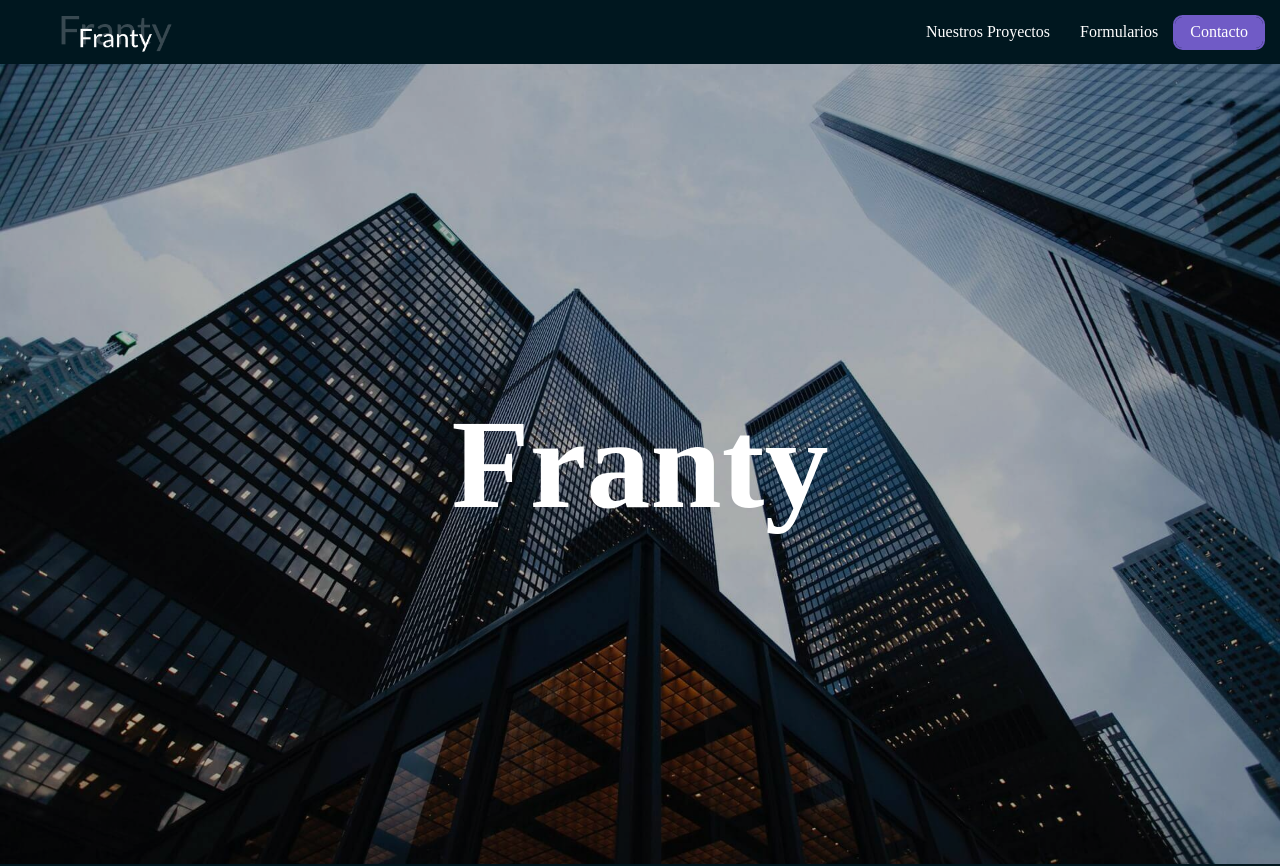
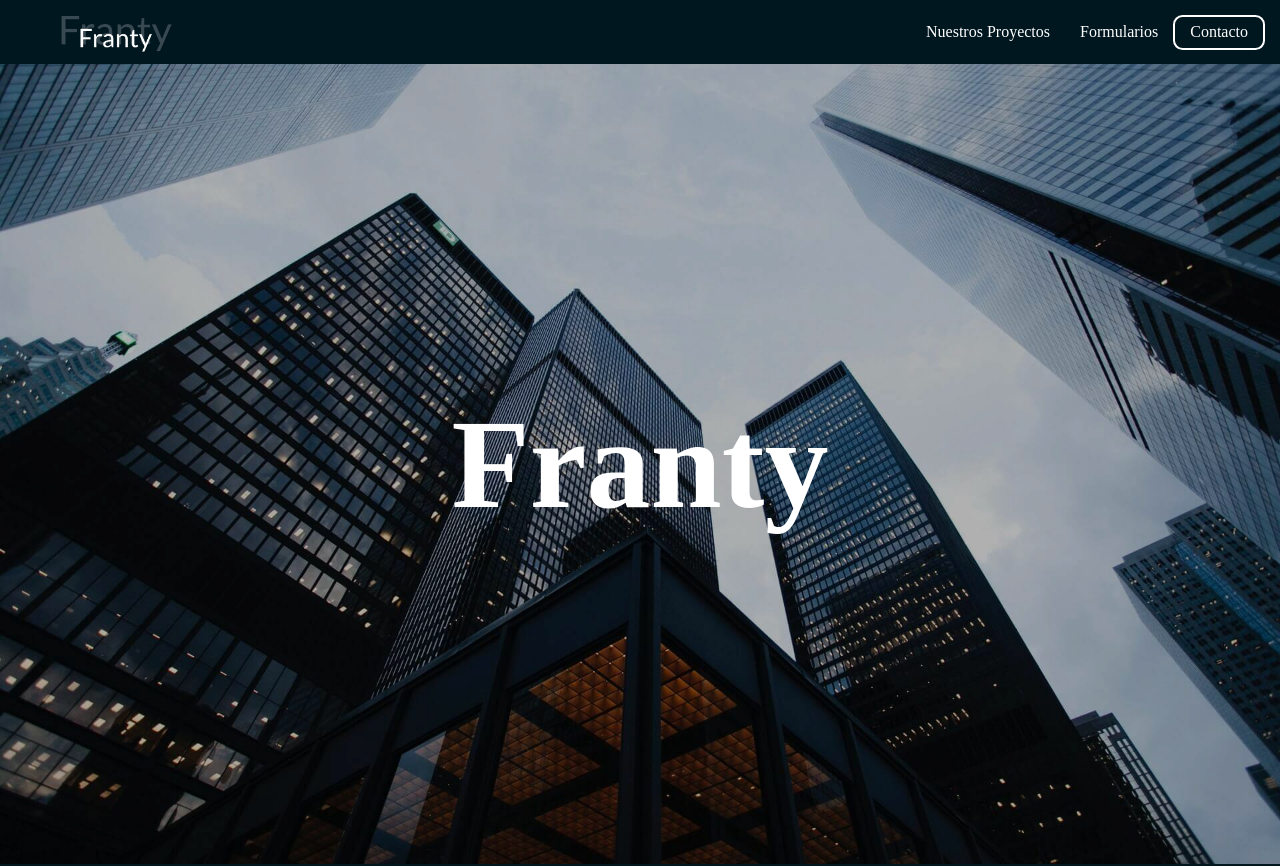
Before and after one commit to juanhelbert/franty, a Next.js app: page / in a window 1280 px wide. Shown: the top 866 px of the page. Built offline with nearby package versions, Linux system fonts and the light colour scheme.

Commit message:
new header

```diff
--- a/components/Header.js
+++ b/components/Header.js
@@ -10,7 +10,7 @@ export const Header = () => {
             <ul>
               <li><a href="#proyects">Nuestros Proyectos</a></li>
               <li><a href="#">Formularios</a></li>
-              <li><a href="#contact">Contacto</a></li>
+              <li className="contact"><a href="#contact">Contacto</a></li>
             </ul>
           </nav>
 
--- a/pages/index.scss
+++ b/pages/index.scss
@@ -307,28 +307,31 @@ header{
           color: white;
       }
       }
-      li:nth-child(3) {
+      .contact{
         max-height: 35px;
         align-items: center;
-        border-radius: 2em;
         margin-right: 15px;
-    box-sizing: border-box;
-    appearance: none;
-    background-color: transparent;
-    border: 2px solid #705bc6;
+        background-color: #001720;
+        border: 2px solid #fff;
         border-radius: 0.6em;
         cursor: pointer;
         display: flex;
         align-self: center;
         text-decoration: none;
         text-align: center;
-    border-color:#705bc6;
+        border-color:#fff;
         color: #fff;
-    box-shadow: 0 0 40px 40px #705bc6 inset, 0 0 0 0 #705bc6;
-    transition: all 150ms ease-in-out;
+        transition: 150ms ease-in-out;
+        a {
+          text-decoration: none;
+          color: #fff;
+      }
 
     &:hover {
-      box-shadow: 0 0 10px 0 #705bc6 inset, 0 0 10px 4px #705bc6;
+      background: #fff;
+      a{
+        color:#001720;
+      }
     }
     }
 
```
Lines whose indentation alone changed are shown as unchanged.
